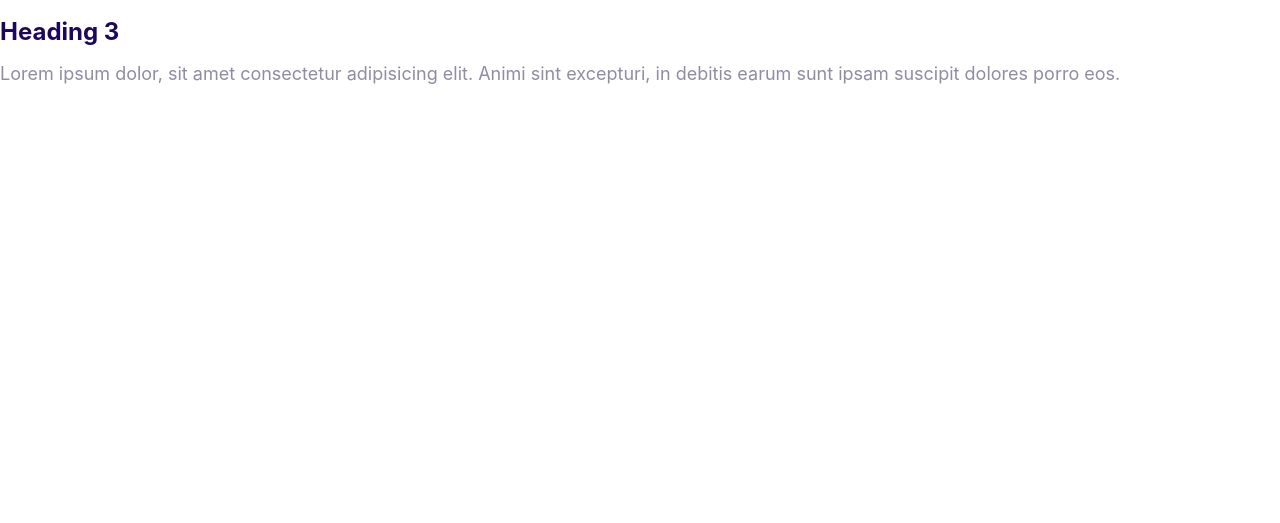
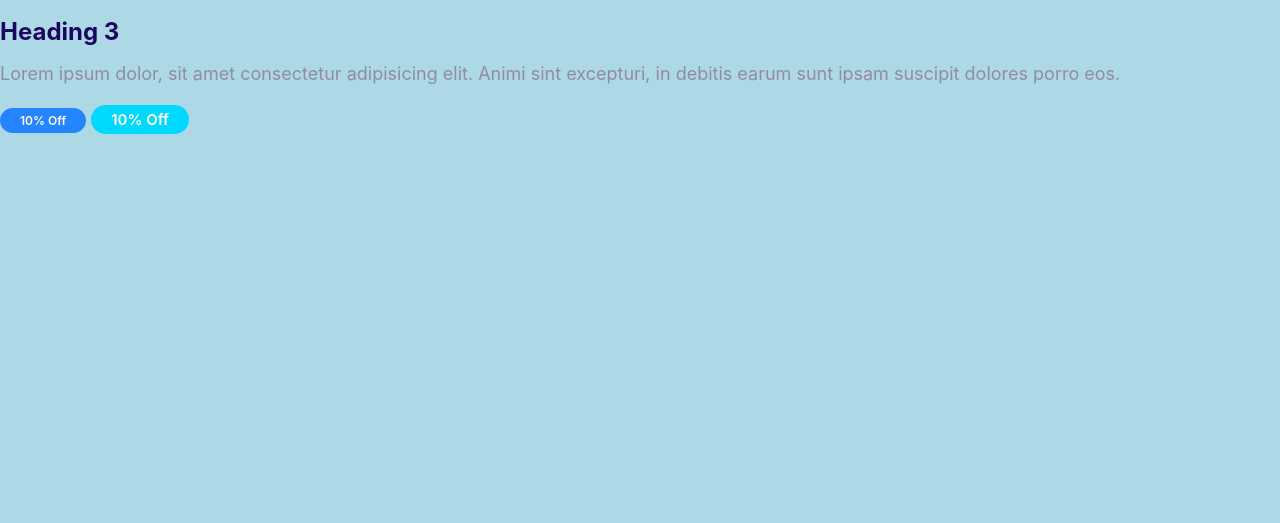
Before and after one commit to vat332/website, a plain HTML site: page index.html in a window 1280 px wide. Shown: the part 277-800 px from the top of the page. Drawn offline with Linux system fonts and the light colour scheme; a web font is replaced by a local one.

Commit message:
Build the badge component.

```diff
--- a/css/styles.css
+++ b/css/styles.css
@@ -43,6 +43,7 @@
 @media screen and (min-width: 1024px) {
   body {
     font-size: 1.8rem;
+    background: lightblue;
   }
   h1 {
     font-size: 8rem;
@@ -83,3 +84,37 @@
     font-size: 1.5rem;
   }
 }
+
+/* Badges */
+
+.badge {
+  border-radius: 20px;
+  font-size: 2rem;
+  font-weight: 600;
+  padding: 0.5rem 2rem;
+  white-space: nowrap;
+}
+
+.badge--primary {
+  background: var(--primary-color);
+  color: #fff;
+}
+
+.badge--secondary {
+  background: var(--secondary-color);
+  color: #fff;
+}
+
+.badge--small {
+  font-size: 1.6rem;
+}
+
+@media screen and (min-width: 1024px) {
+  .badge {
+    font-size: 1.5rem;
+  }
+
+  .badge--small {
+    font-size: 1.2rem;
+  }
+}
--- a/index.html
+++ b/index.html
@@ -6,7 +6,7 @@
     <title>Document</title>
     <link
       rel="stylesheet"
-      href="https://font.googleapis.com/css2?family=Inter:wght@400;700&display=swap"
+      href="https://font.googleapis.com/css2?family=Inter:wght@400;600;700&display=swap"
     />
     <link rel="stylesheet" href="css/normalize.css" />
     <link rel="stylesheet" href="css/styles.css" />
@@ -19,5 +19,7 @@
       Lorem ipsum dolor, sit amet consectetur adipisicing elit. Animi sint
       excepturi, in debitis earum sunt ipsam suscipit dolores porro eos.
     </p>
+    <span class="badge badge--primary badge--small">10% Off</span>
+    <span class="badge badge--secondary">10% Off</span>
   </body>
 </html>
```
Also changed, not shown: components/badges.html (added, +2 -0 lines).
